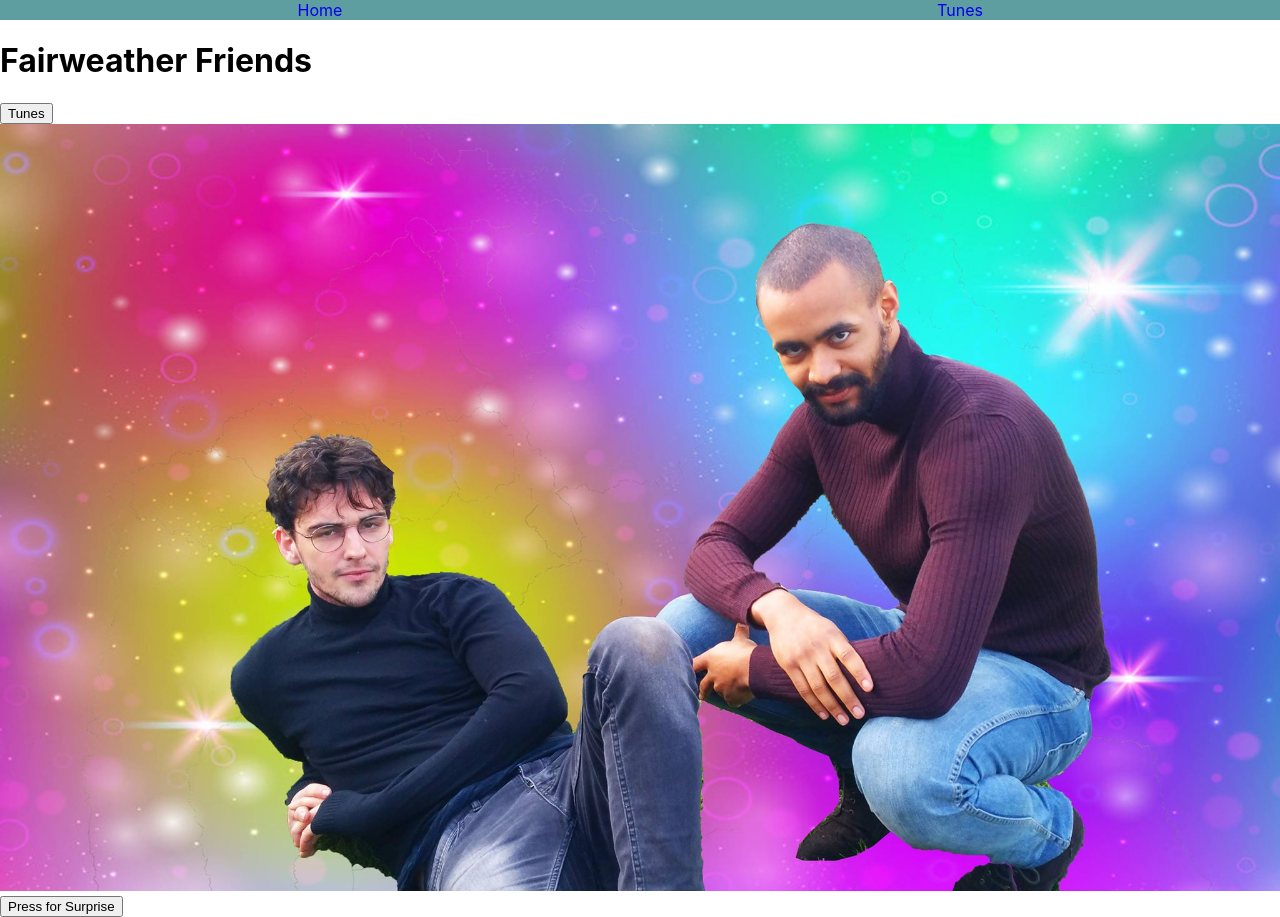
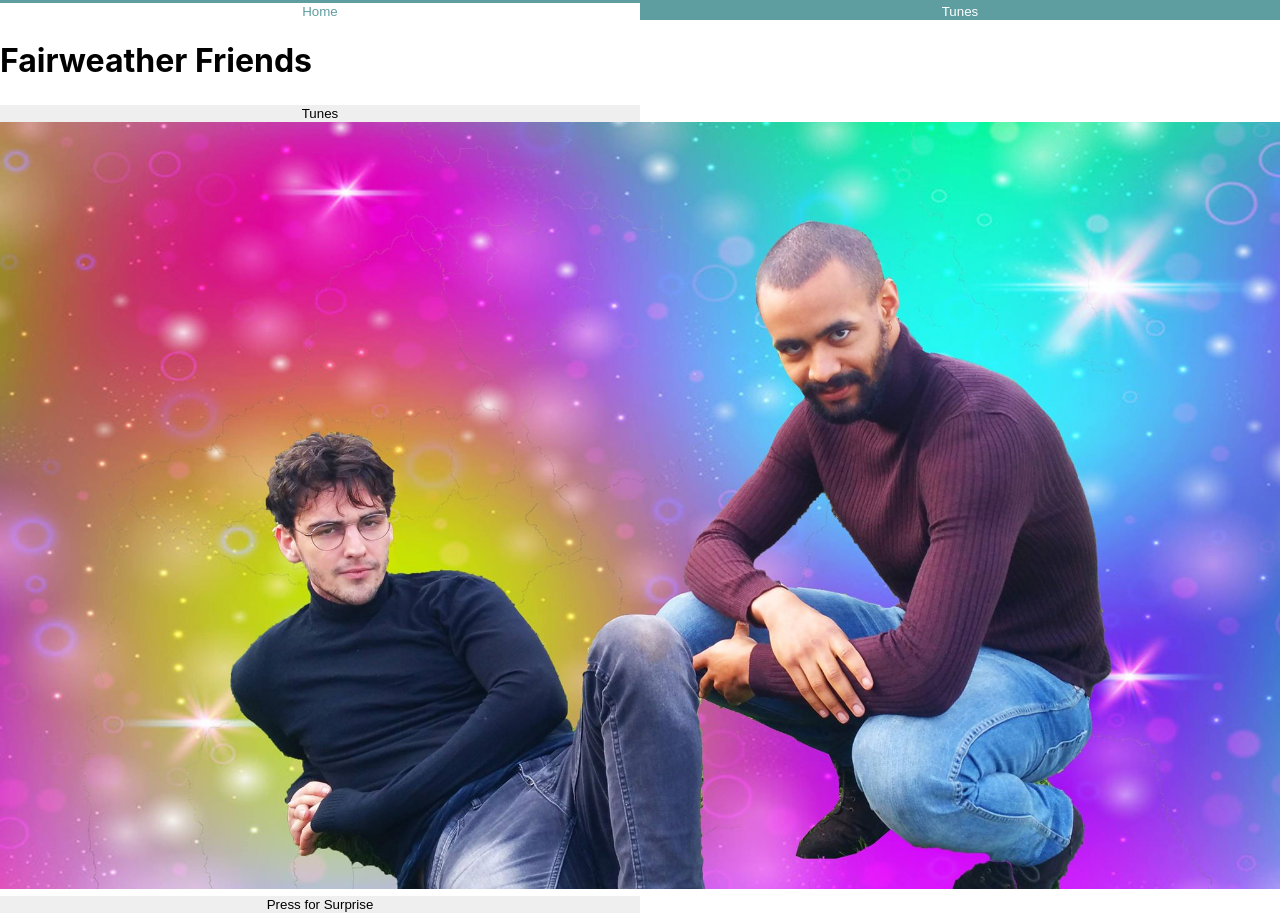
Before and after one commit to jordandavidson1990/fairweatherFriends, a React (Create React App) app: page / in a window 1280 px wide. Built offline with nearby package versions, Linux system fonts and the light colour scheme.

Commit message:
added css to nav links

```diff
--- a/public/index.html
+++ b/public/index.html
@@ -24,7 +24,7 @@
       work correctly both with client-side routing and a non-root public URL.
       Learn how to configure a non-root public URL by running `npm run build`.
     -->
-    <title>React App</title>
+    <title>Fairweather Friends</title>
   </head>
   <body>
     <noscript>You need to enable JavaScript to run this app.</noscript>
--- a/src/components/Navbar.css
+++ b/src/components/Navbar.css
@@ -1,10 +1,23 @@
-a {
-  text-decoration: none;
-  width: 100%;
-  text-align: center;
-}
 nav {
   display: flex;
-  justify-content: space-evenly;
+  justify-content: space-between;
   background: cadetblue;
 }
+
+.selected {
+  background-color: white;
+  color: cadetblue;
+}
+
+.not-selected {
+  background-color: cadetblue;
+  color: white;
+}
+button {
+  border: none;
+  width: 50vw;
+}
+
+button:focus {
+  outline: none;
+}
--- a/src/components/Navbar.js
+++ b/src/components/Navbar.js
@@ -1,15 +1,39 @@
 import React from "react";
 import { Link } from "@reach/router";
 import "./Navbar.css";
-import { useDispatch } from "../context";
+import { useDispatch, useSelector } from "../context";
 
 export default function Navbar() {
   const dispatch = useDispatch();
-  // TODO dispatch call to set page to be different depending on what link is clicked
+
+  const handleClick = e => {
+    dispatch({ type: "SET_PAGE", data: e.target.value });
+  };
+
+  const { page } = useSelector(state => state);
+
   return (
     <nav>
-      <Link to="/">Home</Link>
-      <Link to="/tunes">Tunes</Link>
+      <Link to="/">
+        <button
+          type="button"
+          onClick={e => handleClick(e)}
+          value="Home"
+          className={page === "Home" ? "selected" : "not-selected"}
+        >
+          Home
+        </button>
+      </Link>
+      <Link to="/tunes">
+        <button
+          type="button"
+          onClick={e => handleClick(e)}
+          value="Tunes"
+          className={page === "Tunes" ? "selected" : "not-selected"}
+        >
+          Tunes
+        </button>
+      </Link>
     </nav>
   );
 }
--- a/src/context/index.js
+++ b/src/context/index.js
@@ -1,4 +1,4 @@
-import React, { useState, useContext, useReducer } from "react";
+import React, { useContext, useReducer } from "react";
 import Reducer from "./reducer";
 
 export const Context = React.createContext();
--- a/src/context/reducer.js
+++ b/src/context/reducer.js
@@ -1,3 +1,10 @@
 export default function Reducer(state, action) {
-  return state;
+  switch (action.type) {
+    case "SET_PAGE":
+      return {
+        page: action.data
+      };
+    default:
+      throw new Error();
+  }
 }
```
